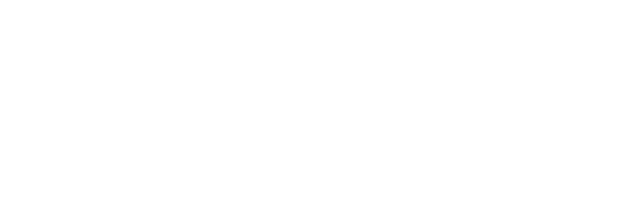
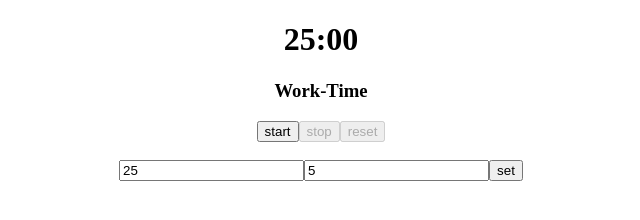
Before and after one commit to krishna-Rai/Pomodoro---ReactJS-NPM-NPM-Scripts-React-getting-started-Introduction-to-NP---z06ym4gj96ay, a React app: page / in a window 1280 px wide. Shown: the whole page, without its empty margins (319-959 px from the left). Built offline with nearby package versions, Linux system fonts and the light colour scheme.

Commit message:
completed

```diff
--- a/src/components/App.js
+++ b/src/components/App.js
@@ -1,9 +1,95 @@
-import React, {Component, useState} from "react";
+import React, {Component, useState, useEffect} from "react";
 import '../styles/App.css';
 
 const App = () => {
+  const [workDuration,setWorkDuration] = useState(25)
+  const [breakDuration,setBreakDuration] = useState(5)
+  const [worksecond,setWorkSecond] = useState(1500)
+  const [breaksecond,setBreakSecond] = useState(300)
+  const [type,setType] = useState('work')
+  const [resetFlag,setResetFlag] = useState(true)
+  const [timerOn,setTimerOn] = useState(false)
+
+  const displayTime = (second)=>{
+    let m = parseInt(second/60).toString()
+    let s = parseInt(second%60).toString()
+    if(m.length === 1)
+      m = '0' + m
+    if(s.length === 1)
+      s = '0' + s
+    return m + ":" + s;
+  }
+  const setDuration = (e) => {
+    e.preventDefault();
+    setResetFlag(false)
+    setType('work')
+    setWorkSecond(workDuration*60)
+    setBreakSecond(breakDuration*60)
+  }
+  const handleStart = (e) => {
+    setTimerOn(true)
+    setResetFlag(false)
+  }
+  const handleStop = (e) => {
+    setTimerOn(false)
+  }
+  const handleReset = (e) => {
+    setTimerOn(false)
+    setResetFlag(true)
+    setType('work')
+    setWorkDuration(25)
+    setBreakDuration(5)
+    setBreakSecond(5*60)
+    setWorkSecond(25*60)
+  }
+  useEffect(()=>{
+    if(timerOn && type === 'work'){
+      if(worksecond > 0){
+        const timerId = setTimeout(()=>{
+          setWorkSecond(worksecond-1)
+        },1000)
+        return ()=> clearTimeout(timerId)
+      }
+      if(worksecond === 0){
+        alert("work duration is over")
+        setType('break')
+        setWorkSecond(workDuration*60)
+      }
+    }
+    if(timerOn && type === 'break'){
+      if(breaksecond > 0){
+        const timerId = setTimeout(()=>{
+          setBreakSecond(breaksecond-1)
+        },1000)
+        return ()=> clearTimeout(timerId)
+      }
+      if(breaksecond === 0){
+        alert("break duration is over")
+        setType('work')
+        setBreakSecond(breakDuration*60)
+      }
+    }
+  },[timerOn,type,worksecond,breaksecond])
   return (
-    <div id="main"></div>
+    <div className="App">
+      <div className="clock">
+        <h1 className="timer">{type === 'work' ? displayTime(worksecond):displayTime(breaksecond)}</h1>
+        <h3>{type === 'work' ? 'Work-Time' : 'Break-Time'}</h3>
+      </div>
+      <div className="control">
+        <button data-testid='start-btn' onClick={handleStart} disabled={timerOn} >start</button>
+        <button data-testid='stop-btn' disabled={!timerOn} onClick={handleStop}>stop</button>
+        <button data-testid='reset-btn' disabled={resetFlag} onClick={handleReset} >reset</button>
+      </div>
+      <br />
+      <div className="parameters">
+        <form onSubmit={setDuration}>
+          <input data-testid='work-duration'  type="number" placeholder="work duration" required value={workDuration} onChange={(e)=>setWorkDuration(e.target.value)} disabled={timerOn}  />
+          <input data-testid='break-duration' type="number" placeholder="break duration" required value={breakDuration} onChange={(e)=>setBreakDuration(e.target.value)} disabled={timerOn}/>
+          <button data-testid='set-btn' type="submit" disabled={timerOn}>set</button>
+        </form>
+      </div>
+    </div>
   )
 }
 
--- a/src/styles/App.css
+++ b/src/styles/App.css
@@ -1,12 +1,3 @@
-h1 {
-    color: #27aedb;
+.App{
     text-align: center;
-    }
-
-
-button{
-    color: #27aedb;
-    text-align: center;
-    justify-content: center;
-    align-items: center;
 }
```
Also changed, not shown: 1 other file.
